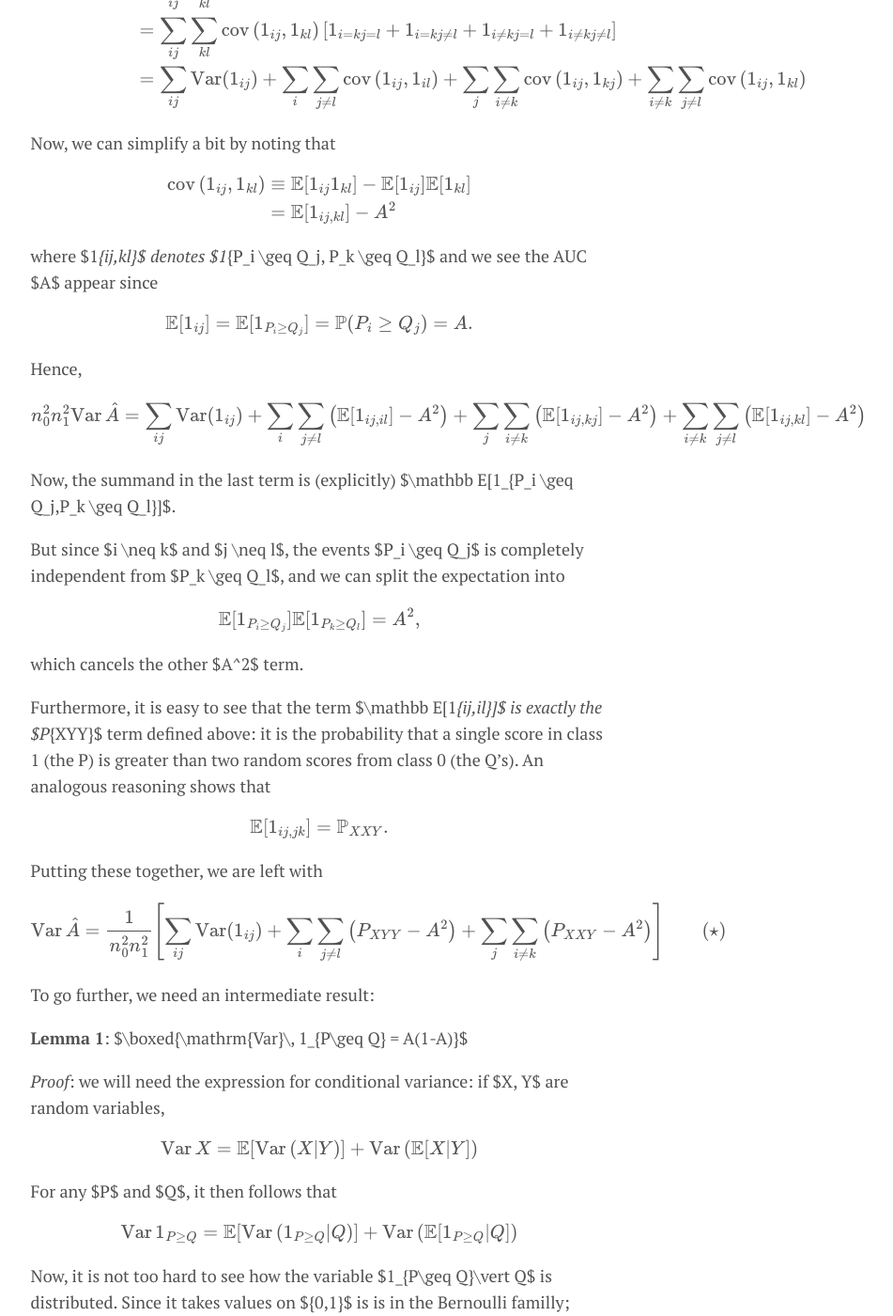
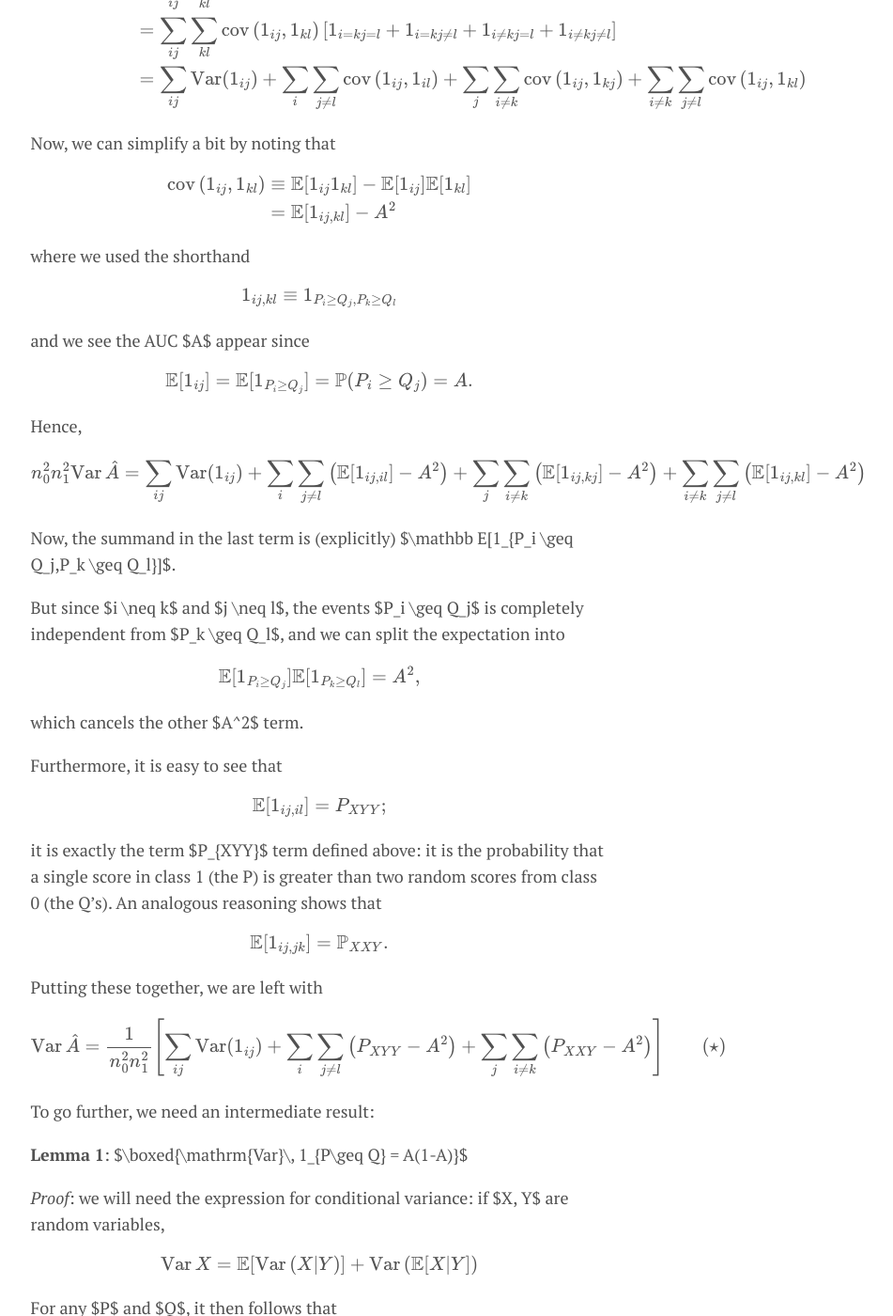
Before and after one commit to takeshimg92/takeshimg92.github.io, a Jekyll site: the page built from _posts/2022-09-22-auc-variance.md, in a window 1280 px wide and 1400 px high, scrolled down 3426 px. Shown: the whole window at 94% size, without its empty margins (300-1251 px from the left). Built offline with Jekyll 4.4.1, drawn with Linux system fonts in a browser that asks for light colours; formulas are drawn with MathJax 3.

Commit message:
some final typos in 1 underlines

```diff
--- a/_posts/2022-09-22-auc-variance.md
+++ b/_posts/2022-09-22-auc-variance.md
@@ -141,7 +141,11 @@ $$
 \end{align*}
 $$
 
-where $1_{ij,kl}$ denotes $1_{P_i \geq Q_j, P_k \geq Q_l}$ and we see the AUC $A$ appear since
+where we used the shorthand
+
+$$1_{ij,kl} \equiv 1_{P_i \geq Q_j, P_k \geq Q_l}$$
+
+and we see the AUC $A$ appear since
 
 $$\mathbb E[1_{ij}] = \mathbb E[1_{P_i \geq Q_j}] = \mathbb P(P_i \geq Q_j) = A.$$
 
@@ -158,13 +162,17 @@ $$
 
 Now, the summand in the last term is (explicitly) $\mathbb E[1_{P_i \geq Q_j,P_k \geq Q_l}]$.
 
- But since $i \neq k$ and $j \neq l$, the events $P_i \geq Q_j$ is completely independent from $P_k \geq Q_l$, and we can split the expectation into
+But since $i \neq k$ and $j \neq l$, the events $P_i \geq Q_j$ is completely independent from $P_k \geq Q_l$, and we can split the expectation into
 
  $$\mathbb E[1_{P_i \geq Q_j}] \mathbb E[1_{P_k \geq Q_l}] = A^2,$$
 
 which cancels the other $A^2$ term.
 
-Furthermore, it is easy to see that the term $\mathbb E[1_{ij,il}]$ is exactly the $P_{XYY}$ term defined above: it is the probability that a single score in class 1 (the P) is greater than two random scores from class 0 (the Q's). An analogous reasoning shows that
+Furthermore, it is easy to see that
+
+$$\mathbb E[1_{ij,il}] = P_{XYY};$$
+
+it is exactly the term $P_{XYY}$ term defined above: it is the probability that a single score in class 1 (the P) is greater than two random scores from class 0 (the Q's). An analogous reasoning shows that
 
 $$\mathbb E[1_{ij, jk}] = \mathbb P_{XXY}.$$
 
```
